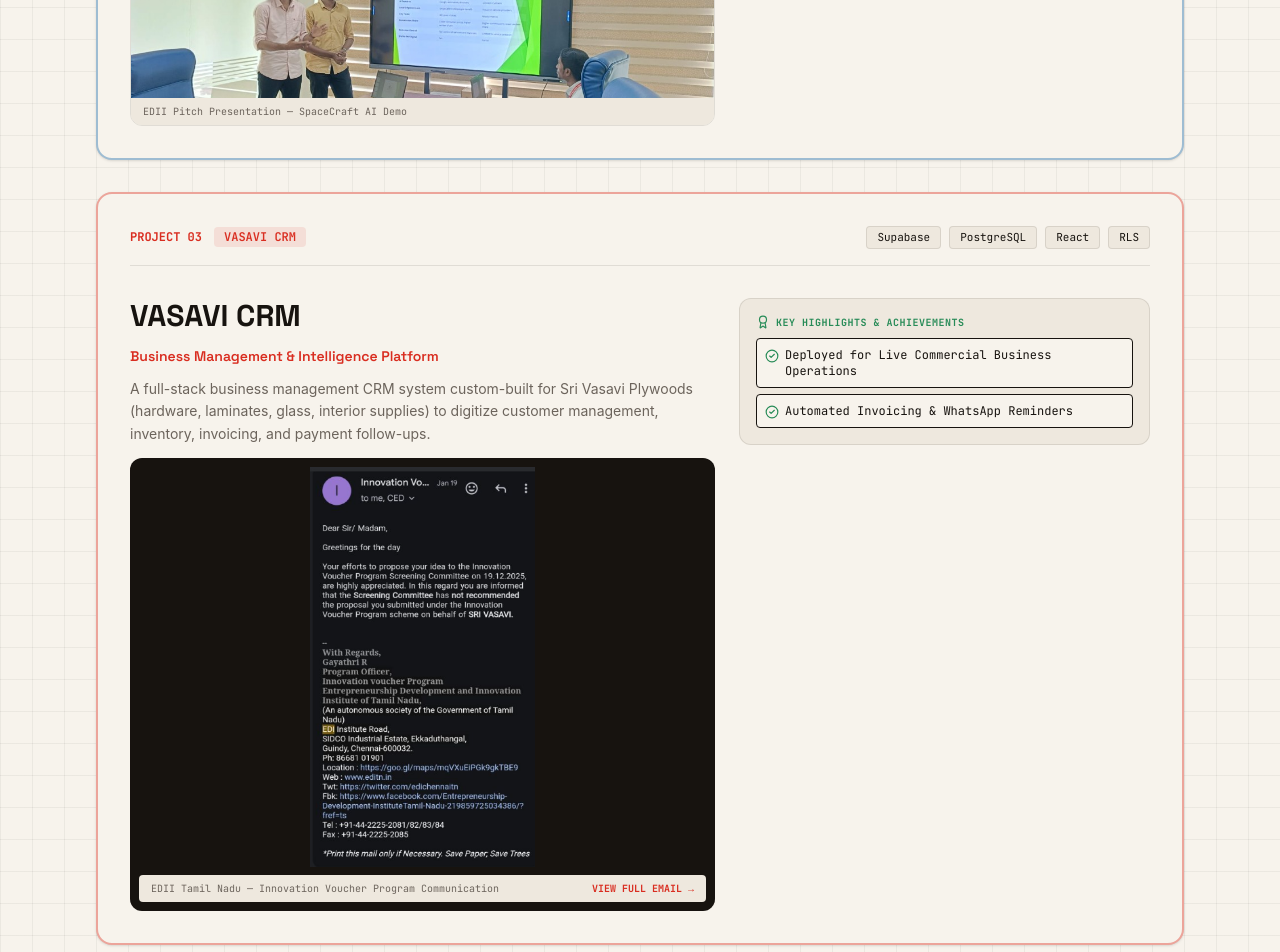
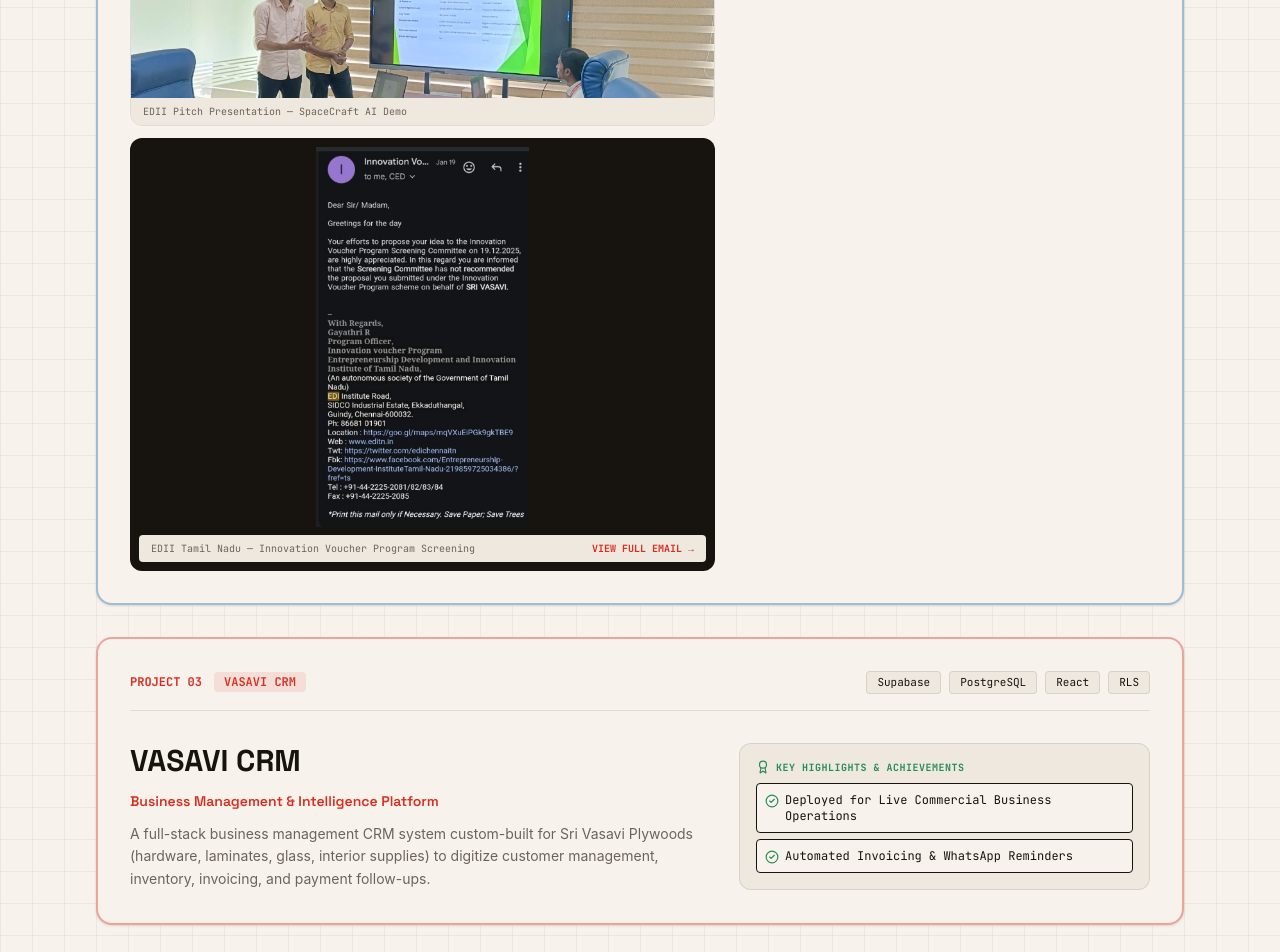
Before and after one commit to arunnivetan/arun-portfolio, a React (Vite) app: page / in a window 1280 px wide. Shown: the part 4940-5892 px from the top of the page. Built offline with nearby package versions, Linux system fonts and the light colour scheme.

Commit message:
Move EDII Innovation Voucher Program email document to SpaceCraft AI project section

```diff
--- a/src/components/ProjectsSection.tsx
+++ b/src/components/ProjectsSection.tsx
@@ -122,9 +122,10 @@
                       </div>
                     )}
 
-                    {/* SpaceCraft AI Pitch Photo */}
+                    {/* SpaceCraft AI Pitch Photo & EDII IVP Letter */}
                     {project.id === 'spacecraft-ai' && (
-                      <div className="rounded-xl overflow-hidden border border-[#17130F]/10 mt-2">
+                      <div className="space-y-3 mt-2">
+                        <div className="rounded-xl overflow-hidden border border-[#17130F]/10">
                           <img
                             src="/assets/spacecraft_pitch.jpg"
                             alt="SpaceCraft AI — EDII Pitch Presentation"
@@ -134,20 +135,17 @@
                             EDII Pitch Presentation — SpaceCraft AI Demo
                           </div>
                         </div>
-                    )}
 
-                    {/* Vasavi CRM EDII IVP Letter */}
-                    {project.id === 'vasavi-crm' && (
-                      <div className="rounded-xl overflow-hidden border border-[#17130F]/15 mt-3 bg-[#17130F] p-2 group relative">
+                        <div className="rounded-xl overflow-hidden border border-[#17130F]/15 bg-[#17130F] p-2 group relative">
                           <a href="/assets/edii_ivp_letter.png" target="_blank" rel="noopener noreferrer">
                             <img
                               src="/assets/edii_ivp_letter.png"
                               alt="EDII Tamil Nadu — Innovation Voucher Program Official Communication"
-                            className="w-full h-auto max-h-[400px] object-contain rounded transition-transform group-hover:scale-[1.01]"
+                              className="w-full h-auto max-h-[380px] object-contain rounded transition-transform group-hover:scale-[1.01]"
                             />
                           </a>
                           <div className="px-3 py-1.5 bg-[#EEE8DE] font-mono-tech text-[10px] text-[#6C645C] flex items-center justify-between mt-2 rounded">
-                          <span>EDII Tamil Nadu — Innovation Voucher Program Communication</span>
+                            <span>EDII Tamil Nadu — Innovation Voucher Program Screening</span>
                             <a
                               href="/assets/edii_ivp_letter.png"
                               target="_blank"
@@ -158,7 +156,10 @@
                             </a>
                           </div>
                         </div>
+                      </div>
                     )}
+
+
                   </div>
 
                   {/* Right side achievement highlight box */}
```
Lines whose indentation alone changed are shown as unchanged.
